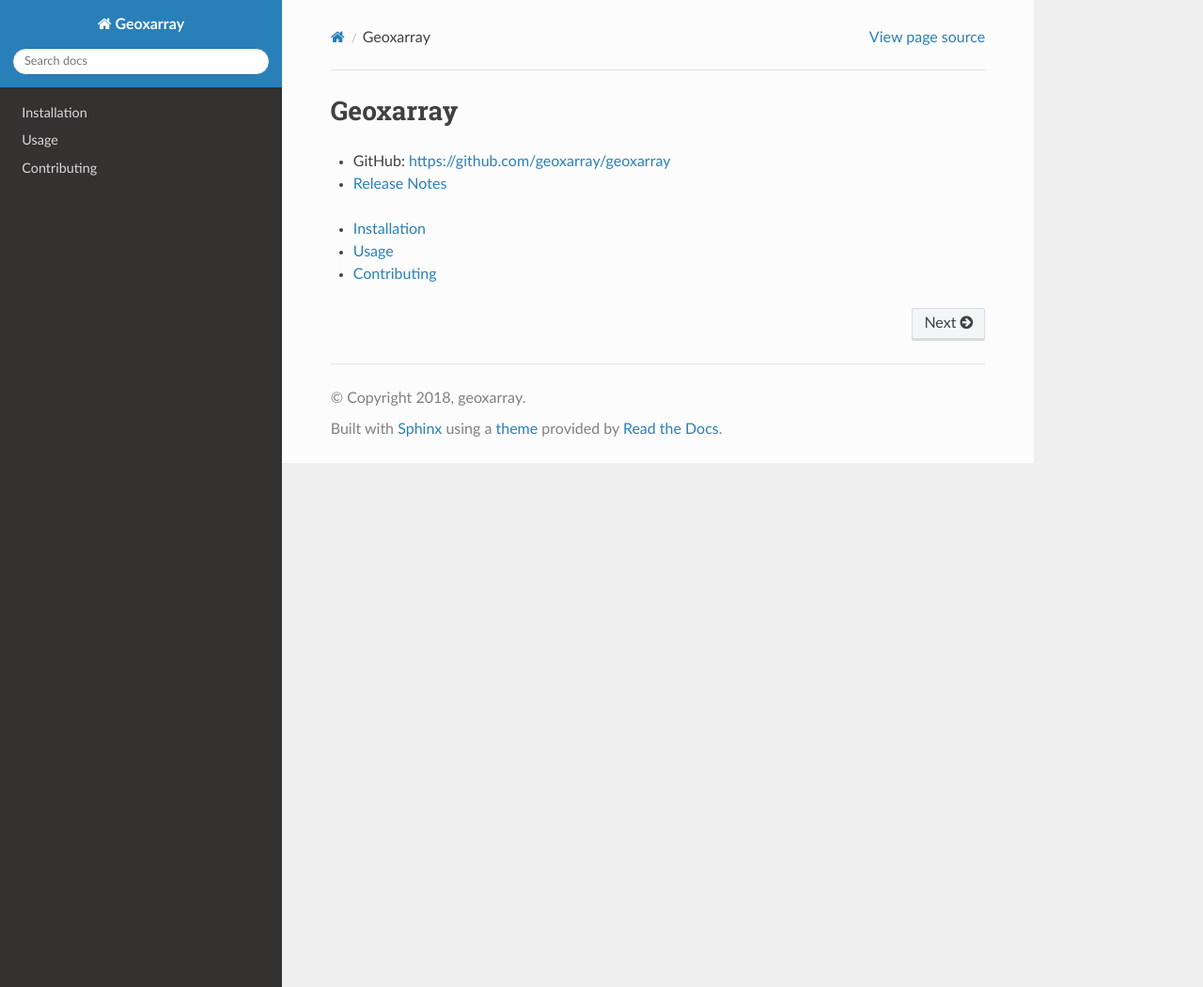
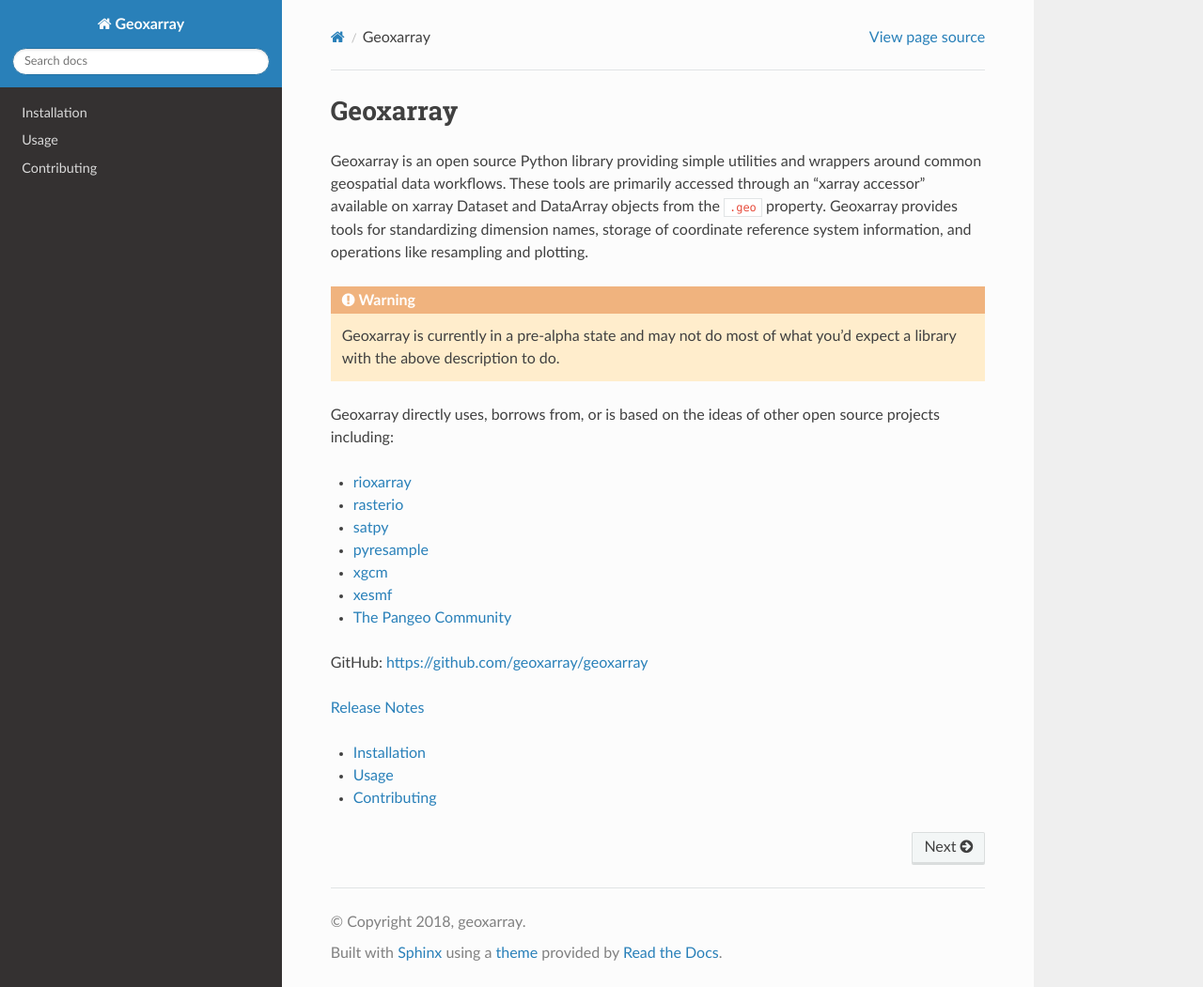
Before and after one commit to geoxarray/geoxarray, a Sphinx documentation site: the page built from docs/source/index.rst, in a window 1280 px wide and 1051 px high. Shown: the whole window at 94% size. Built offline with Sphinx 7.4.7 and the Read the Docs theme 2.0.0, drawn with Linux system fonts in a browser that asks for light colours; pages that are not in the unit, such as notebooks, are missing from menus.

Commit message:
Add introduction paragraph to sphinx docs

```diff
--- a/docs/source/index.rst
+++ b/docs/source/index.rst
@@ -1,8 +1,34 @@
 Geoxarray
 =========
 
-* GitHub: https://github.com/geoxarray/geoxarray
-* `Release Notes <https://github.com/geoxarray/geoxarray/blob/main/CHANGELOG.md>`_
+Geoxarray is an open source Python library providing simple utilities and
+wrappers around common geospatial data workflows. These tools are
+primarily accessed through an "xarray accessor" available on
+xarray Dataset and DataArray objects from the ``.geo`` property.
+Geoxarray provides tools for standardizing dimension names, storage of
+coordinate reference system information, and operations like resampling
+and plotting.
+
+.. warning::
+
+    Geoxarray is currently in a pre-alpha state and may not do most of what
+    you'd expect a library with the above description to do.
+
+Geoxarray directly uses, borrows from, or is based on the ideas of other open
+source projects including:
+
+* `rioxarray <https://corteva.github.io/rioxarray/stable/>`_
+* `rasterio <https://rasterio.readthedocs.io/en/latest/>`_
+* `satpy <https://satpy.readthedocs.io/en/stable/>`_
+* `pyresample <https://pyresample.readthedocs.io/en/latest/>`_
+* `xgcm <https://xgcm.readthedocs.io/en/latest/>`_
+* `xesmf <https://xesmf.readthedocs.io/en/latest/>`_
+* `The Pangeo Community <https://pangeo.io/>`_
+
+
+GitHub: https://github.com/geoxarray/geoxarray
+
+`Release Notes <https://github.com/geoxarray/geoxarray/blob/main/CHANGELOG.md>`_
 
 .. toctree::
    :maxdepth: 1
--- a/docs/source/installation.rst
+++ b/docs/source/installation.rst
@@ -1,10 +1,11 @@
 Installation
 ============
 
-At the command line::
+Geoxarray is available from either PyPI or conda-forge. For ``pip`` based
+environments you can install Geoxarray by running::
 
     $ pip install geoxarray
 
-Or with conda via conda-forge::
+Or for conda environments::
 
     $ conda install -c conda-forge geoxarray
```
Also changed, not shown: docs/source/usage.rst (+15 -1 lines).
